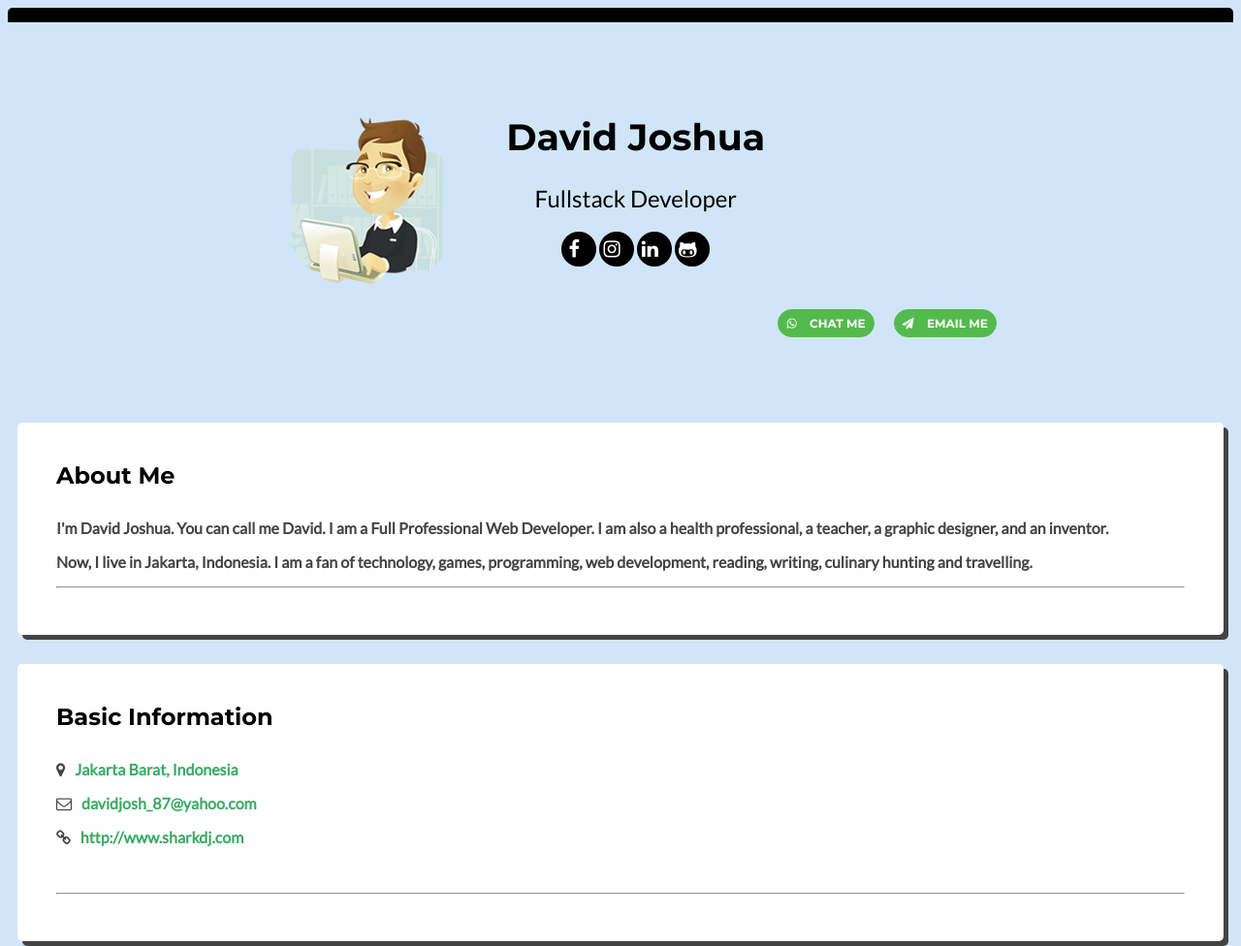
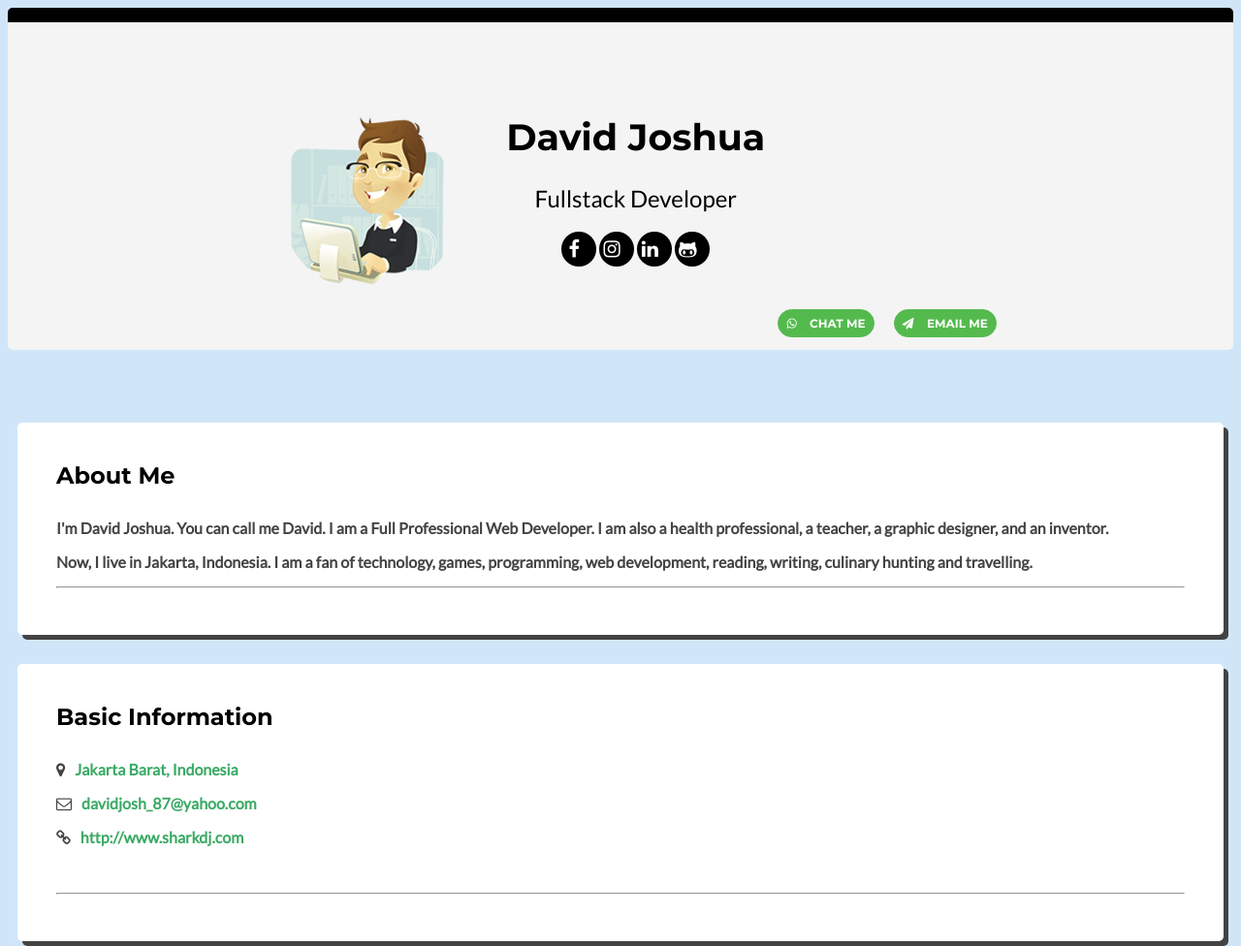
Before and after one commit to davidjoshua87/davidjoshua87.github.io, a plain HTML site: page index.html in a window 1280 px wide. Shown: the top 976 px of the page at 97% size. Drawn offline with Linux system fonts and the light colour scheme.

Commit message:
edit style header

```diff
--- a/styles.css
+++ b/styles.css
@@ -103,6 +103,7 @@ a.dotted-link:hover {
 
 .header {
   padding: 0;
+  background: #f4f4f4;
   border-top: 15px solid black;
   border-radius: 5px;
 }
```
